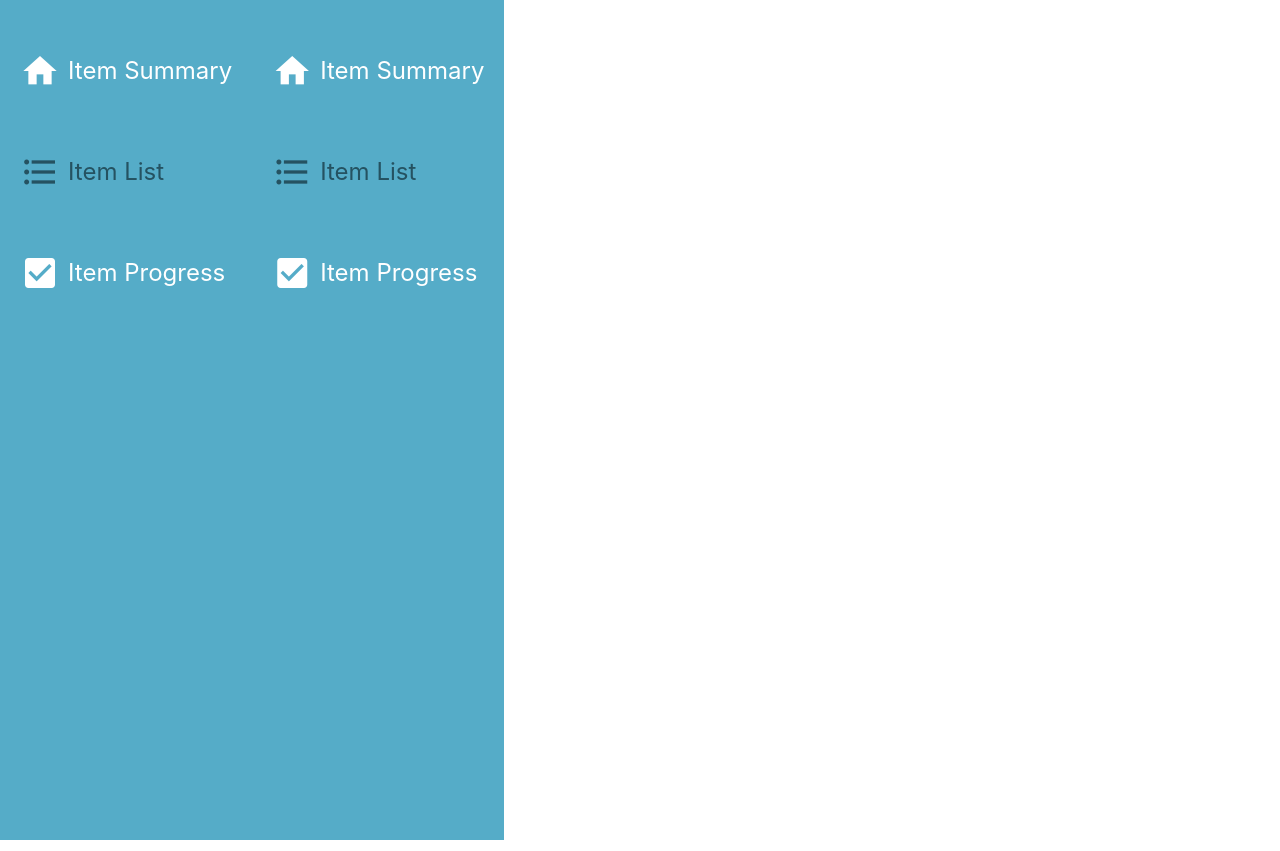
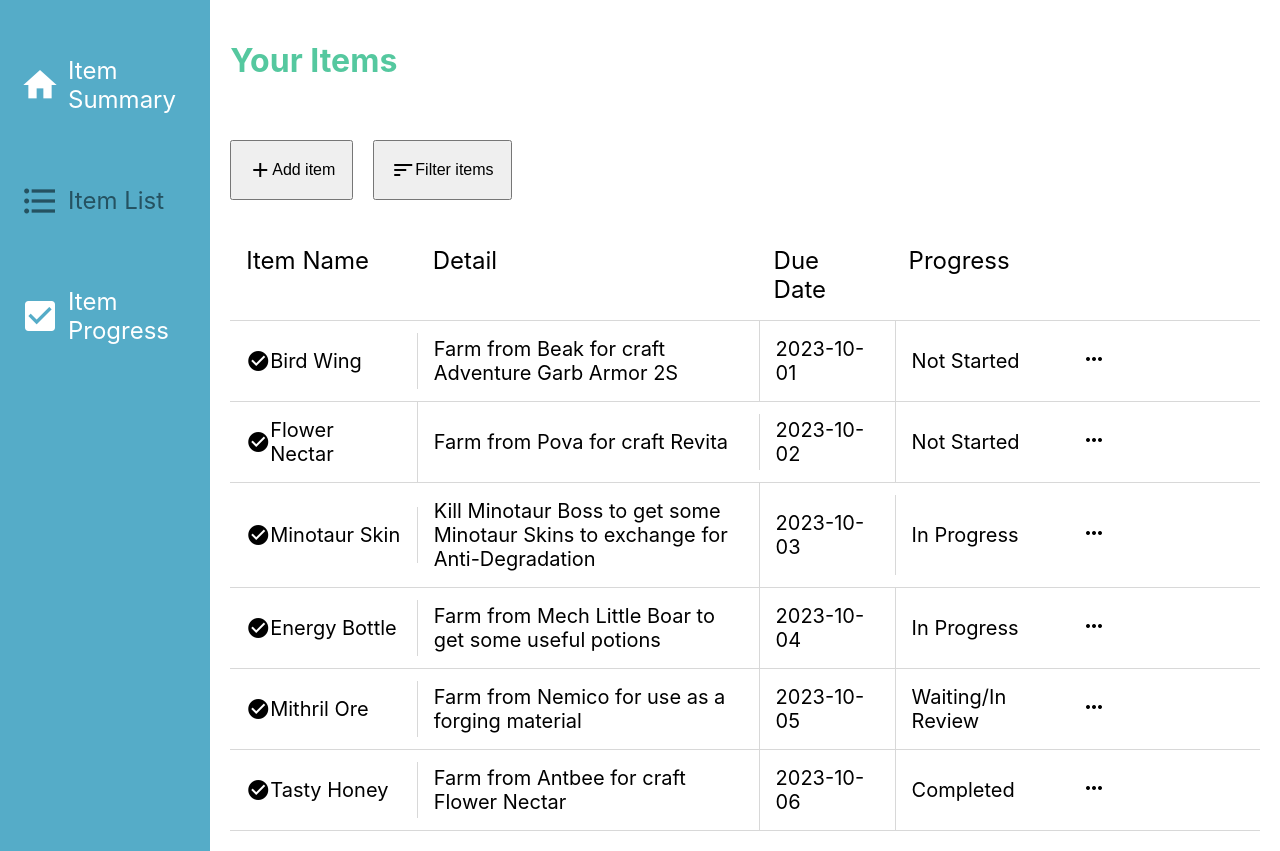
Before and after one commit to hidahid/neoxyz-project, a React (Vite) app: page /item-list in a window 1280 px wide. Built offline with nearby package versions, Linux system fonts and the light colour scheme.

Commit message:
Develop the layouts of ItemList and ItemProgress pages

```diff
--- a/src/features/items/ItemSelectors.ts
+++ b/src/features/items/ItemSelectors.ts
@@ -11,6 +11,33 @@ export const uncompletedItemsSelector = selector<Item[]>({
     },
 })
 
+export const notStartedItemsSelector = selector<Item[]>({
+    key: 'notStarted_items',
+    get: ({ get }) => {
+        return get(itemsState).filter((item) => {
+            return item.progressOrder === 1
+        })
+    },
+})
+
+export const inProgressItemsSelector = selector<Item[]>({
+    key: 'inProgress_items',
+    get: ({ get }) => {
+        return get(itemsState).filter((item) => {
+            return item.progressOrder === 2
+        })
+    },
+})
+
+export const waitingItemsSelector = selector<Item[]>({
+    key: 'waiting_items',
+    get: ({ get }) => {
+        return get(itemsState).filter((item) => {
+            return item.progressOrder === 3
+        })
+    },
+})
+
 export const completedItemsSelector = selector<Item[]>({
     key: 'completed_items',
     get: ({ get }) => {
--- /dev/null
+++ b/src/features/items/components/ItemList/ItemList.tsx
@@ -0,0 +1,80 @@
+// import React from 'react'
+import { useRecoilValue } from 'recoil'
+import { itemsState } from '../../ItemAtoms'
+import ItemListUnit from './ItemListUnit'
+import type { Item, CSSProperties } from '../../../../types'
+
+const ItemList = (): JSX.Element => {
+  const items: Item[] = useRecoilValue(itemsState)
+
+  return (
+    <div style={styles.container}>
+      <h1 style={styles.heading}>Your Items</h1>
+      <div style={styles.itemButtons}>
+        <button style={styles.button}>
+          <span className="material-icons">add</span>Add item
+        </button>
+        <button style={styles.button}>
+          <span className="material-icons">sort</span>Filter items
+        </button>
+      </div>
+      <div>
+        <div style={styles.tableHead}>
+          <div style={styles.tableHeaderItemName}>Item Name</div>
+          <div style={styles.tableHeaderDetail}>Detail</div>
+          <div style={styles.tableHeaderDueDate}>Due Date</div>
+          <div style={styles.tableHeaderProgress}>Progress</div>
+        </div>
+        {items.map((item: Item) => {
+          return <ItemListUnit item={item} key={item.id} />
+        })}
+      </div>
+    </div>
+  )
+}
+
+const styles: CSSProperties = {
+  container: {
+    padding: '20px',
+  },
+  heading: {
+    color: '#55C89F',
+    marginBottom: '60px',
+  },
+  itemButtons: {
+    display: 'flex',
+    marginBottom: '30px',
+    position: 'relative',
+  },
+  button: {
+    padding: '16px',
+    fontSize: '16px',
+    marginRight: '20px',
+    cursor: 'pointer',
+    display: 'flex',
+    alignItems: 'center',
+  },
+  tableHead: {
+    display: 'flex',
+    fontSize: '24px',
+    borderBottom: '1px solid #D8D8D8',
+  },
+  tableHeaderItemName: {
+    padding: '16px',
+    width: '15%',
+  },
+  tableHeaderDetail: {
+    padding: '16px',
+    width: '30%',
+  },
+  tableHeaderDueDate: {
+    padding: '16px',
+    width: '10%',
+  },
+  tableHeaderProgress: {
+    padding: '16px',
+    width: '15%',
+  },
+}
+
+export default ItemList
--- /dev/null
+++ b/src/features/items/components/ItemList/ItemListUnit.tsx
@@ -0,0 +1,78 @@
+// import React from 'react'
+import type { Item, CSSProperties } from '../../../../types'
+
+interface ItemListItemProps {
+  item: Item
+}
+
+const getProgressCategory = (progressOrder: number): string => {
+  switch (progressOrder) {
+    case 1:
+      return 'Not Started'
+    case 2:
+      return 'In Progress'
+    case 3:
+      return 'Waiting/In Review'
+    case 4:
+      return 'Completed'
+    default:
+      return 'Not Started'
+  }
+}
+
+const ItemListUnit = ({ item }: ItemListItemProps): JSX.Element => {
+  return (
+    <div style={styles.tableBody}>
+      <div style={styles.tableBodyItemTitle}>
+        <span className="material-icons">check_circle</span>
+        {item.title}
+      </div>
+      <div style={styles.tableBodyDetail}>{item.detail}</div>
+      <div style={styles.tableBodyDueDate}>{item.dueDate}</div>
+      <div style={styles.tableBodyprogress}>{getProgressCategory(item.progressOrder)}</div>
+      <div>
+        <span className="material-icons" style={styles.menuIcon}>
+          more_horiz
+        </span>
+      </div>
+    </div>
+  )
+}
+
+const styles: CSSProperties = {
+  tableBody: {
+    display: 'flex',
+    alignItems: 'center',
+    borderBottom: '1px solid #D8D8D8',
+    fontSize: '20px',
+    position: 'relative',
+  },
+  tableBodyItemTitle: {
+    width: '15%',
+    padding: '16px',
+    display: 'flex',
+    alignItems: 'center',
+    overflowWrap: 'anywhere',
+    borderRight: '1px solid #D8D8D8',
+  },
+  tableBodyDetail: {
+    width: '30%',
+    padding: '16px',
+    overflowWrap: 'anywhere',
+    borderRight: '1px solid #D8D8D8',
+  },
+  tableBodyDueDate: {
+    width: '10%',
+    padding: '16px',
+    borderRight: '1px solid #D8D8D8',
+  },
+  tableBodyprogress: {
+    width: '15%',
+    padding: '16px',
+  },
+  menuIcon: {
+    cursor: 'pointer',
+  },
+}
+
+export default ItemListUnit
--- /dev/null
+++ b/src/features/items/components/ItemProgress/ItemCard.tsx
@@ -0,0 +1,67 @@
+import React from 'react'
+import type { Item, CSSProperties } from '../../../../types'
+
+interface ItemCardProps {
+  item: Item
+}
+
+const getArrowPositionStyle = (progressOrder: number): React.CSSProperties => {
+  const justifyContentValue: 'flex-end' | 'space-between' =
+    progressOrder === 1 ? 'flex-end' : 'space-between'
+  return {
+    display: 'flex',
+    justifyContent: justifyContentValue,
+  }
+}
+
+const ItemCard = ({ item }: ItemCardProps): JSX.Element => {
+  return (
+    <div style={styles.itemCard}>
+      <div style={styles.itemIcons}>
+        <div className="material-icons">check_circle</div>
+        <div className="material-icons" style={styles.menuIcon}>
+          more_vert
+        </div>
+      </div>
+      <p style={styles.itemTitle}>{item.title}</p>
+      <div>
+        <p>{item.detail}</p>
+      </div>
+      <div>
+        <p>Due on {item.dueDate}</p>
+      </div>
+      <div style={getArrowPositionStyle(item.progressOrder)}>
+        {item.progressOrder !== 1 && <button className="material-icons">chevron_left</button>}
+        {item.progressOrder !== 4 && <button className="material-icons">chevron_right</button>}
+      </div>
+    </div>
+  )
+}
+
+const styles: CSSProperties = {
+  itemCard: {
+    backgroundColor: '#C7EFD0',
+    borderRadius: '12px',
+    padding: '24px',
+    margin: '12px 0',
+    fontSize: '20px',
+    overflowWrap: 'anywhere',
+    position: 'relative',
+  },
+  itemIcons: {
+    display: 'flex',
+    justifyContent: 'space-between',
+  },
+  menuIcon: {
+    cursor: 'pointer',
+  },
+  itemTitle: {
+    fontSize: '30px',
+  },
+  arrowsContainer: {
+    display: 'flex',
+    justifyContent: 'space-between',
+  },
+}
+
+export default ItemCard
--- /dev/null
+++ b/src/features/items/components/ItemProgress/ItemColumn.tsx
@@ -0,0 +1,43 @@
+// import React from 'react'
+import ItemCard from './ItemCard'
+import type { Item, CSSProperties } from '../../../../types'
+
+interface ItemColumnProps {
+  columnTitle: string
+  items: Item[]
+}
+
+const ItemColumn = ({ columnTitle, items }: ItemColumnProps): JSX.Element => {
+  return (
+    <div style={styles.categoryColumn}>
+      <div style={styles.columnTitleWrapper}>
+        <h2 style={styles.categoryTitle}>{columnTitle}</h2>
+        <div className="material-icons" style={styles.plusIcon}>
+          add
+        </div>
+      </div>
+      <div>
+        {items.map((item: Item) => {
+          return <ItemCard key={item.id} item={item} />
+        })}
+      </div>
+    </div>
+  )
+}
+
+const styles: CSSProperties = {
+  plusIcon: {
+    cursor: 'pointer',
+  },
+  categoryColumn: {
+    width: '22%',
+  },
+  columnTitleWrapper: {
+    display: 'flex',
+    justifyContent: 'space-between',
+    alignItems: 'center',
+    padding: '0 4px',
+  },
+}
+
+export default ItemColumn
--- /dev/null
+++ b/src/features/items/components/ItemProgress/ItemProgress.tsx
@@ -0,0 +1,48 @@
+// import React from 'react'
+import { useRecoilValue } from 'recoil'
+import {
+  notStartedItemsSelector,
+  inProgressItemsSelector,
+  waitingItemsSelector,
+  completedItemsSelector,
+} from '../../ItemSelectors'
+import ItemColumn from './ItemColumn'
+import type { Item, CSSProperties } from '../../../../types'
+
+const ItemProgress = (): JSX.Element => {
+  const notStartedItems: Item[] = useRecoilValue(notStartedItemsSelector)
+
+  const inProgressItems: Item[] = useRecoilValue(inProgressItemsSelector)
+
+  const waitingItems: Item[] = useRecoilValue(waitingItemsSelector)
+
+  const completedItems: Item[] = useRecoilValue(completedItemsSelector)
+
+  return (
+    <div style={styles.container}>
+      <h1 style={styles.heading}>Item Progress</h1>
+      <div style={styles.itemCategories}>
+        <ItemColumn columnTitle="Not Started" items={notStartedItems} />
+        <ItemColumn columnTitle="In Progress" items={inProgressItems} />
+        <ItemColumn columnTitle="In Review / Waiting" items={waitingItems} />
+        <ItemColumn columnTitle="Completed" items={completedItems} />
+      </div>
+    </div>
+  )
+}
+
+const styles: CSSProperties = {
+  container: {
+    padding: '20px',
+  },
+  heading: {
+    color: '#55C89F',
+    marginBottom: '60px',
+  },
+  itemCategories: {
+    display: 'flex',
+    justifyContent: 'space-around',
+  },
+}
+
+export default ItemProgress
--- a/src/features/items/components/ItemSummary.tsx
+++ b/src/features/items/components/ItemSummary.tsx
@@ -52,7 +52,8 @@ const styles: CSSProperties = {
     justifyContent: 'center',
     alignItems: 'center',
     marginBottom: '40px',
-    width: '60%',
+    width: '100%',
+    gap: '10px',
   },
   links: {
     display: 'flex',
```
Also changed, not shown: src/App.tsx (+4 -3 lines).
